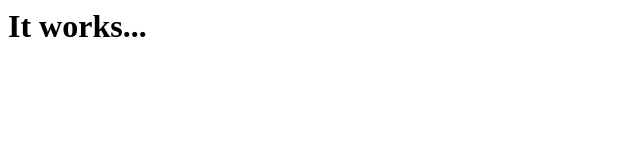
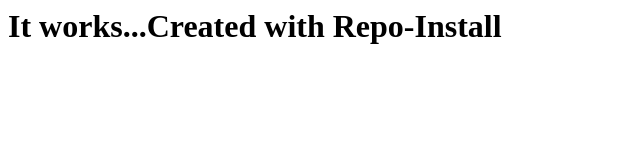
Before and after one commit to mikkelothar/test_windows, a plain HTML site: page index.html in a window 1280 px wide. Shown: the whole page, without its empty margins (0-640 px from the left). Drawn offline with Linux system fonts and the light colour scheme.

Commit message:
Update index.html

```diff
--- a/index.html
+++ b/index.html
@@ -3,7 +3,7 @@
   <title>Test Windows</title>
 </head>
 <body>
-<h1>It works...</h1>
+<h1>It works...Created with Repo-Install</h1>
 </body>
 
 </html>
```
